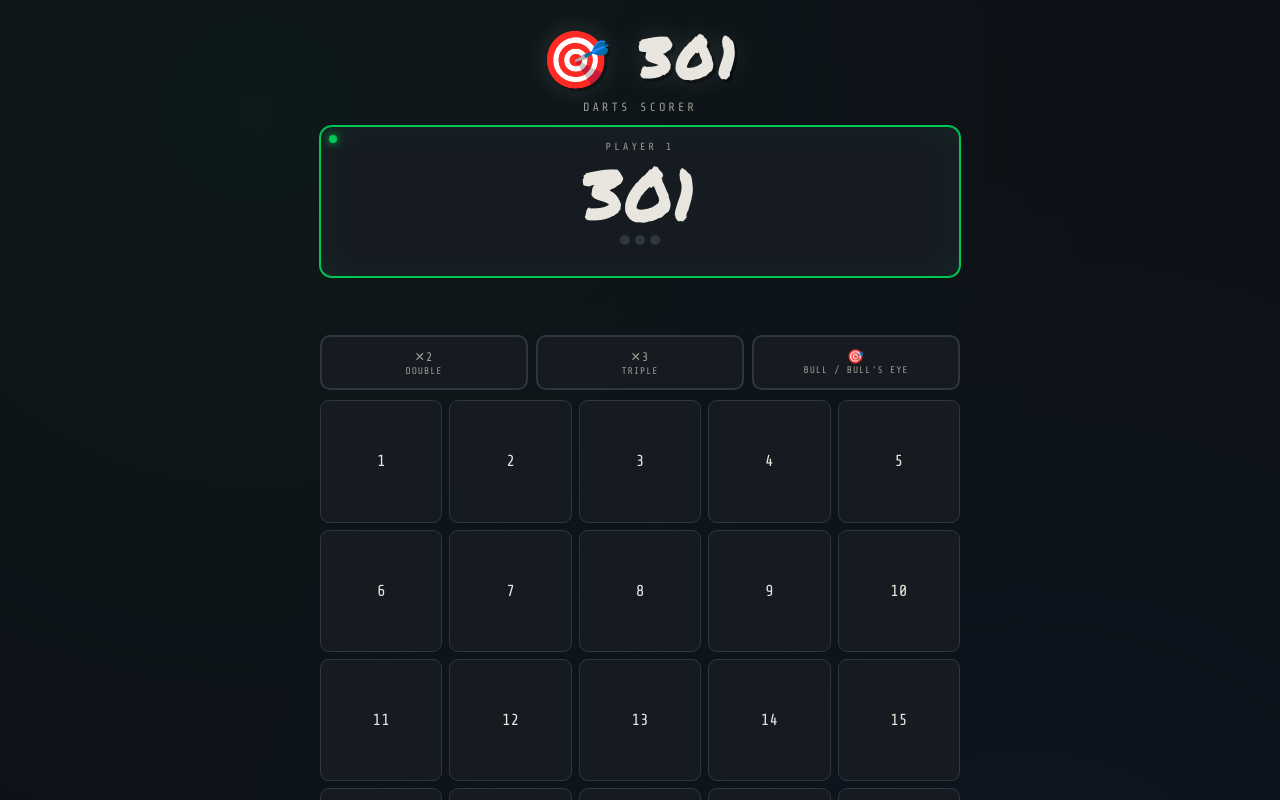
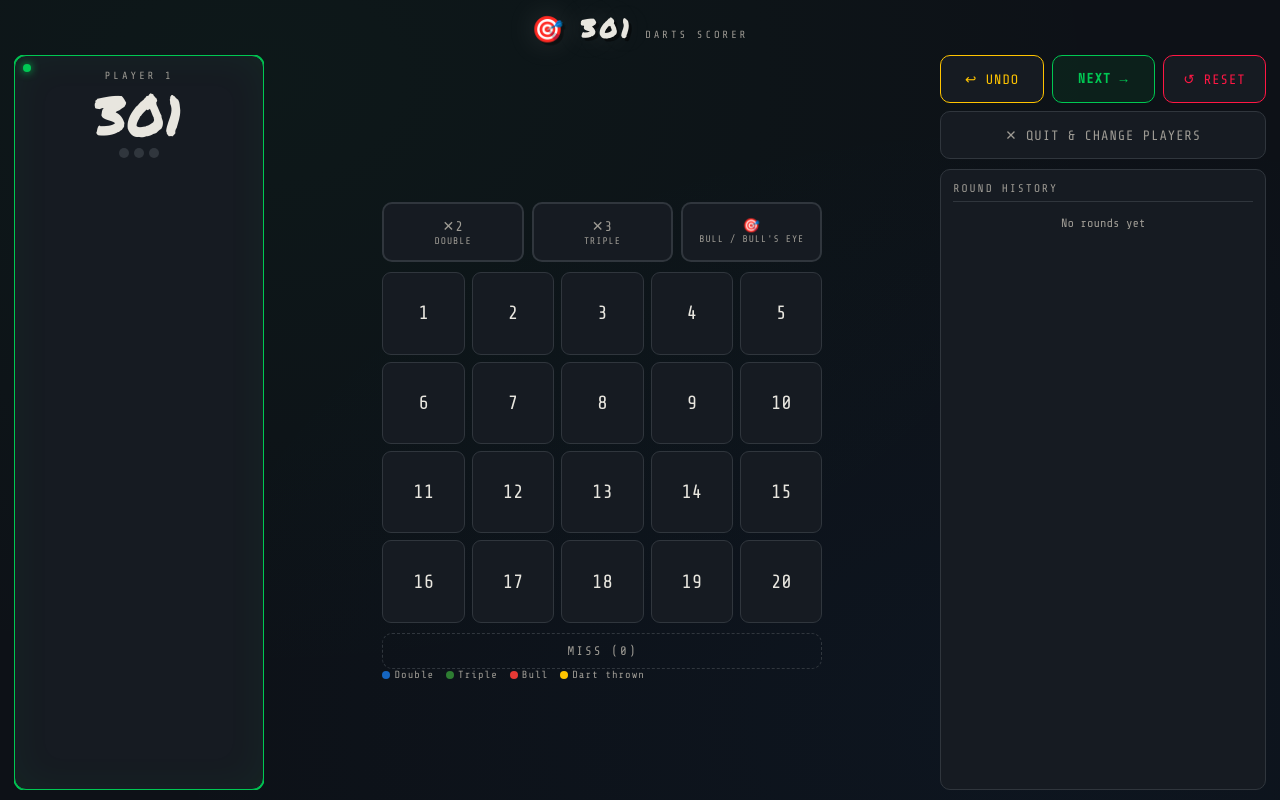
Before and after one commit to ScottVerbeek/darts-scorer-301, a plain HTML site: page index.html in a window 1280 px wide. Both pictures are taken after a click on the button "START GAME". Shown: the top 800 px of the page. Drawn offline with nearby package versions, Linux system fonts and the light colour scheme.

Commit message:
Add TV/kiosk three-column layout for wide screens

```diff
--- a/index.html
+++ b/index.html
@@ -544,6 +544,162 @@
     .legend-dot {
       width: 8px; height: 8px; border-radius: 50%;
     }
+
+    /* ── Column wrappers (transparent on mobile) ─────────────────────────── */
+    .game-col {
+      display: flex;
+      flex-direction: column;
+      align-items: center;
+      width: 100%;
+    }
+
+    /* ── TV / Kiosk layout ───────────────────────────────────────────────── */
+    @media (min-width: 860px) {
+      body {
+        height: 100dvh;
+        min-height: unset;
+        overflow: hidden;
+        padding: 10px 14px;
+        align-items: stretch;
+      }
+
+      header {
+        flex-shrink: 0;
+        margin-bottom: 8px;
+        display: flex;
+        align-items: baseline;
+        justify-content: center;
+        gap: 12px;
+      }
+
+      header h1 {
+        font-size: 1.6rem;
+      }
+
+      header .subtitle {
+        margin-top: 0;
+        font-size: 0.65rem;
+      }
+
+      #game-screen {
+        flex-direction: row !important;
+        align-items: stretch !important;
+        flex: 1;
+        min-height: 0;
+        gap: 14px;
+        overflow: hidden;
+        width: 100%;
+      }
+
+      .game-col {
+        min-width: 0;
+        min-height: 0;
+        overflow: hidden;
+      }
+
+      /* Left column – player cards stack vertically */
+      .col-left {
+        width: clamp(180px, 20%, 280px);
+        flex-shrink: 0;
+        align-items: stretch;
+      }
+
+      .col-left .scoreboard {
+        flex-direction: column;
+        flex: 1;
+        max-width: none;
+        width: 100%;
+        margin-bottom: 0;
+        gap: 10px;
+        overflow-y: auto;
+      }
+
+      .col-left .player-card {
+        flex: 1;
+      }
+
+      .col-left .player-card .score-num {
+        font-size: clamp(2rem, 5vw, 3.5rem);
+      }
+
+      /* Center column – dart input */
+      .col-center {
+        flex: 1;
+        align-items: center;
+        overflow-y: auto;
+        justify-content: center;
+      }
+
+      .col-center .throw-list,
+      .col-center .modifier-row,
+      .col-center .number-grid,
+      .col-center .miss-btn,
+      .col-center .legend {
+        max-width: 440px;
+        width: 100%;
+      }
+
+      .col-center .modifier-row {
+        margin-bottom: 10px;
+      }
+
+      .col-center .mod-btn {
+        padding: 14px 8px;
+        font-size: 0.88rem;
+      }
+
+      .col-center .num-btn {
+        font-size: clamp(0.9rem, 1.6vw, 1.2rem);
+      }
+
+      /* Right column – actions + history */
+      .col-right {
+        width: clamp(220px, 26%, 340px);
+        flex-shrink: 0;
+        align-items: stretch;
+        overflow: hidden;
+      }
+
+      .col-right .action-row,
+      .col-right .history-toggle {
+        max-width: none;
+        width: 100%;
+      }
+
+      .col-right .action-btn {
+        padding: 15px 8px;
+        font-size: 0.85rem;
+      }
+
+      /* History always visible and fills remaining space in TV mode */
+      .col-right .history-toggle {
+        display: none;
+      }
+
+      .col-right .history-panel {
+        display: flex !important;
+        flex-direction: column;
+        flex: 1;
+        max-width: none;
+        max-height: none;
+        width: 100%;
+        overflow-y: auto;
+        margin-bottom: 0;
+      }
+
+      .col-right .history-panel::before {
+        content: 'Round History';
+        display: block;
+        font-size: 0.7rem;
+        letter-spacing: 2px;
+        text-transform: uppercase;
+        color: var(--chalk-dim);
+        padding-bottom: 6px;
+        border-bottom: 1px solid var(--border);
+        margin-bottom: 6px;
+        flex-shrink: 0;
+      }
+    }
   </style>
 </head>
 <body>
@@ -571,13 +727,15 @@
 <!-- Game Screen -->
 <div id="game-screen">
 
-  <!-- Scoreboard -->
+  <!-- Left column: Players -->
+  <div class="game-col col-left">
     <div class="scoreboard" id="scoreboard"></div>
+  </div>
 
-  <!-- Throw list -->
+  <!-- Center column: Dart input -->
+  <div class="game-col col-center">
     <div class="throw-list" id="throw-list"></div>
 
-  <!-- Modifier buttons -->
     <div class="modifier-row">
       <button class="mod-btn" data-mod="double">
         <div>✕2</div><div style="font-size:0.6rem;margin-top:2px">Double</div>
@@ -590,35 +748,33 @@
       </button>
     </div>
 
-  <!-- Number grid -->
     <div class="number-grid" id="number-grid"></div>
 
-  <!-- Miss -->
     <button class="miss-btn" id="miss-btn">Miss (0)</button>
 
-  <!-- Legend -->
     <div class="legend">
       <span><span class="legend-dot" style="background:var(--double)"></span>Double</span>
       <span><span class="legend-dot" style="background:var(--triple)"></span>Triple</span>
       <span><span class="legend-dot" style="background:var(--bull)"></span>Bull</span>
       <span><span class="legend-dot" style="background:var(--amber)"></span>Dart thrown</span>
     </div>
+  </div>
 
-  <!-- Actions -->
+  <!-- Right column: Actions + History -->
+  <div class="game-col col-right">
     <div class="action-row">
       <button class="action-btn undo" id="undo-btn">↩ Undo</button>
       <button class="action-btn next" id="next-btn">Next →</button>
       <button class="action-btn reset" id="reset-btn">↺ Reset</button>
     </div>
 
-  <!-- Quit -->
     <div class="action-row" style="margin-top:-2px">
       <button class="action-btn quit" id="quit-btn">✕ Quit &amp; Change Players</button>
     </div>
 
-  <!-- History -->
     <div class="history-toggle" id="history-toggle">▸ Round History</div>
     <div class="history-panel" id="history-panel"></div>
+  </div>
 
 </div>
 
@@ -691,6 +847,7 @@
     historyLog = [];
     document.getElementById('setup-screen-wrap').style.display = 'none';
     document.getElementById('game-screen').style.display = 'flex';
+    applyTvMode();
     renderAll();
   });
 
@@ -869,6 +1026,7 @@
     document.getElementById('win-overlay').classList.remove('show');
     players.forEach(p => p.score = STARTING_SCORE);
     currentPlayer = 0; currentThrows = []; historyLog = []; currentMod = null;
+    applyTvMode();
     renderAll();
   });
 
@@ -971,6 +1129,18 @@
     // Click outside to cancel
     dialog.addEventListener('click', e => { if (e.target === dialog) dialog.remove(); });
   }
+
+  // ── TV / Kiosk mode helpers ────────────────────────────────────────────────
+  const tvQuery = window.matchMedia('(min-width: 860px)');
+
+  function applyTvMode() {
+    const panel = document.getElementById('history-panel');
+    if (tvQuery.matches) {
+      panel.classList.add('open');
+    }
+  }
+
+  tvQuery.addEventListener('change', applyTvMode);
 
   // ── History toggle ─────────────────────────────────────────────────────────
   document.getElementById('history-toggle').addEventListener('click', () => {
```
Lines whose indentation alone changed are shown as unchanged.
